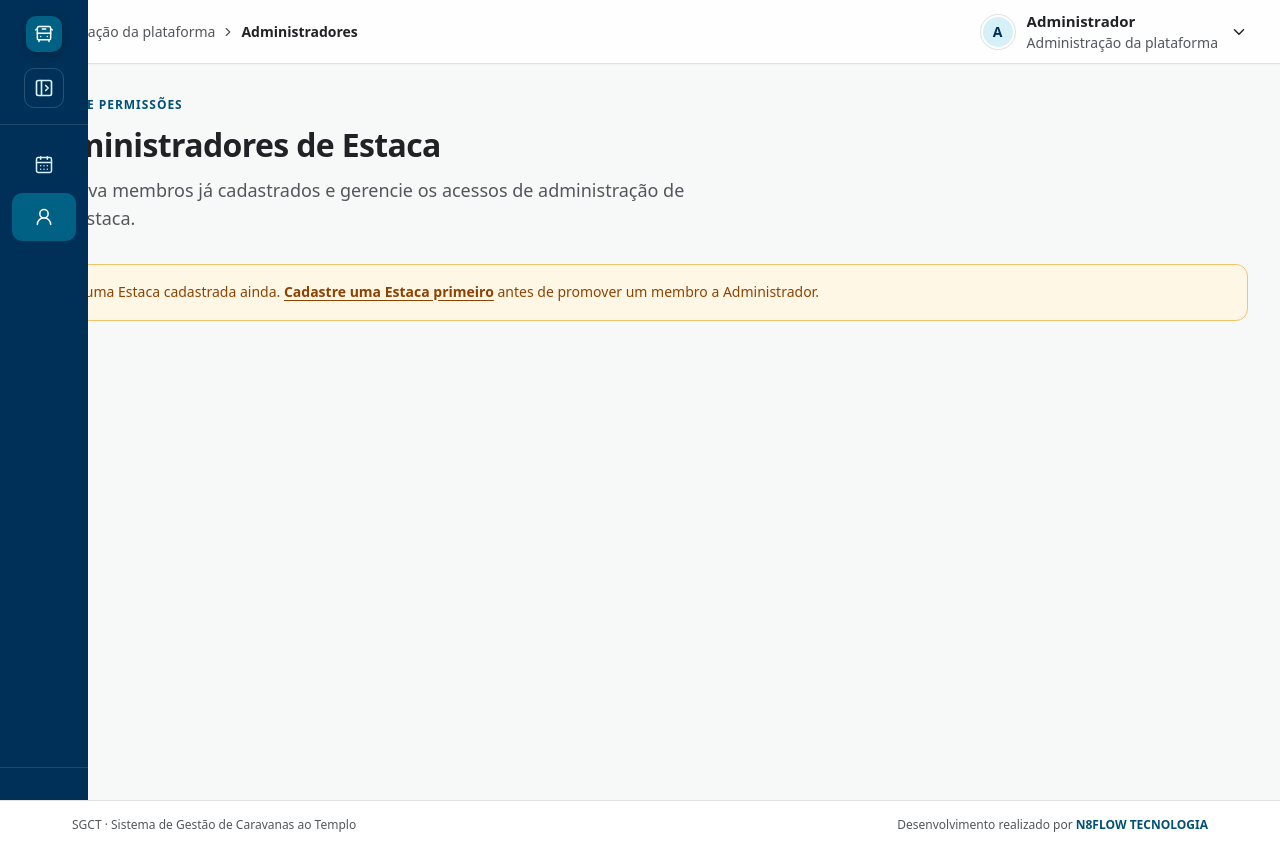
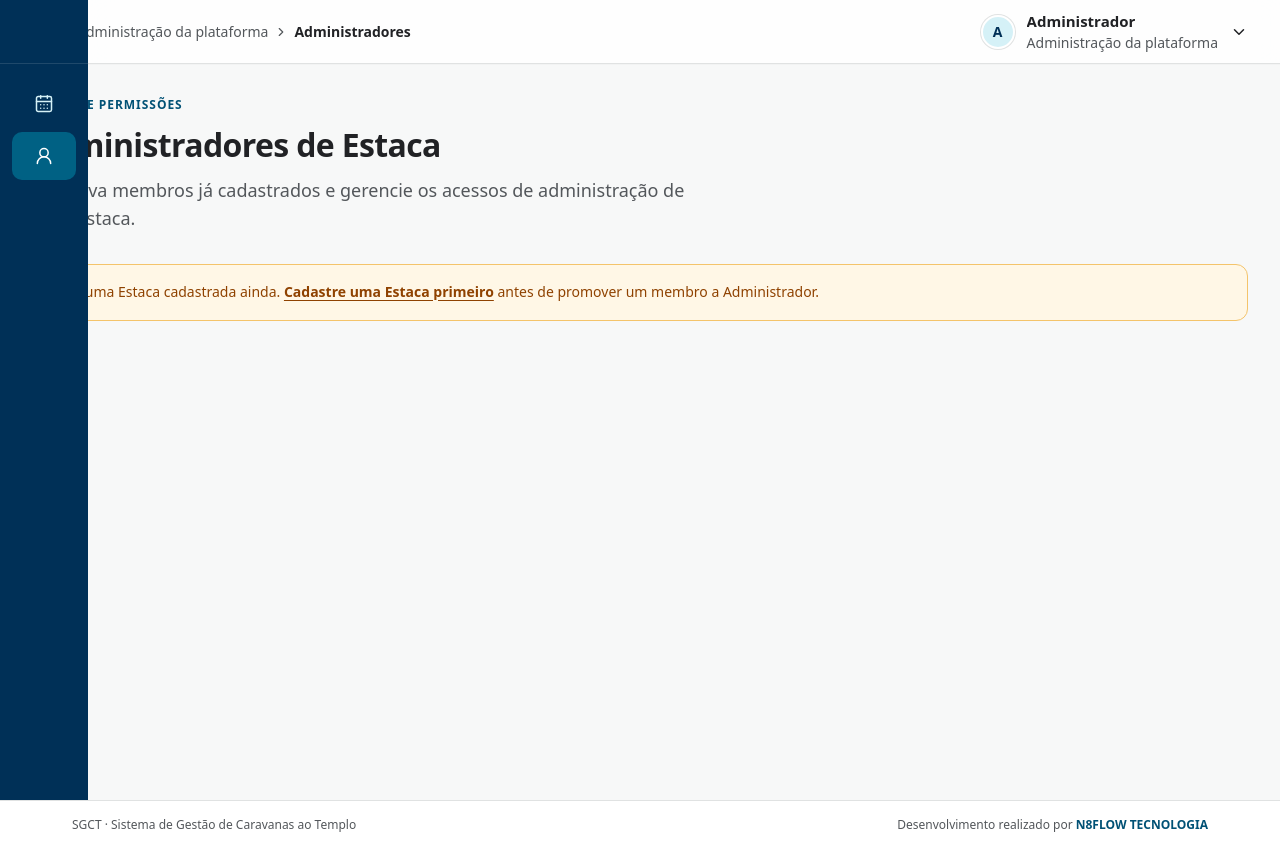
Before and after one commit to PedroNascimento/sgct, a Next.js app: page /admins in a window 1280 px wide. Both pictures are taken after a click on the button "Recolher menu lateral". Built offline with nearby package versions, Linux system fonts and the light colour scheme; no server answers.

Commit message:
style(ux): posicionar botão de colapso na topbar e ocultar logo no estado recolhido

```diff
--- a/src/app/globals.css
+++ b/src/app/globals.css
@@ -233,9 +233,11 @@ body:has(.workspace-chrome[data-collapsed="true"]) { --sidebar-width: 88px; }
 .workspace-sidebar nav a:hover { background: rgb(255 255 255 / 8%); color: white; }
 .workspace-sidebar nav a[aria-current="page"] { background: var(--color-brand-600); color: white; box-shadow: inset 3px 0 var(--color-brand-200); }
 .workspace-sidebar-footer { padding: 20px 24px; border-top: 1px solid rgb(255 255 255 / 12%); }
-.workspace-collapse { display: none; align-items: center; justify-content: center; flex-shrink: 0; width: 40px; height: 40px; margin-left: auto; border-radius: 10px; color: var(--color-brand-100); border: 1px solid rgb(255 255 255 / 16%); transition: background 150ms, color 150ms; }
-.workspace-collapse:hover { background: rgb(255 255 255 / 12%); color: white; }
-.workspace-collapse:focus-visible { outline: 3px solid var(--color-brand-200); outline-offset: 2px; }
+.workspace-collapse { display: none; align-items: center; justify-content: center; flex-shrink: 0; width: 36px; height: 36px; border-radius: 10px; background: white; color: var(--color-brand-700); border: 1px solid var(--color-border-subtle); box-shadow: 0 1px 2px rgb(13 15 16 / 4%); transition: background 150ms, border-color 150ms, color 150ms, box-shadow 150ms, transform 150ms; }
+.workspace-collapse:hover { background: var(--color-brand-50); border-color: var(--color-brand-200); color: var(--color-brand-900); box-shadow: 0 2px 6px rgb(0 97 132 / 10%); }
+.workspace-collapse:active { transform: translateY(1px); }
+.workspace-collapse:focus-visible { outline: 3px solid var(--color-brand-500); outline-offset: 2px; }
+.workspace-topbar-divider { display: none; width: 1px; height: 20px; background: var(--color-border-subtle); flex-shrink: 0; }
 .workspace-mobile-close { display: flex; align-items: center; justify-content: center; width: 48px; height: 48px; }
 .workspace-overlay { position: fixed; inset: 0; z-index: 50; background: rgb(13 15 16 / 48%); backdrop-filter: blur(3px); }
 .workspace-topbar { position: fixed; top: 0; right: 0; left: 0; height: 80px; z-index: 40; display: flex; align-items: center; justify-content: space-between; gap: 16px; padding: 0 24px; border-bottom: 1px solid var(--color-border-subtle); background: rgb(255 255 255 / 96%); backdrop-filter: blur(12px); }
@@ -282,12 +284,13 @@ body:has(.workspace-chrome[data-collapsed="true"]) { --sidebar-width: 88px; }
   .workspace-sidebar { width: var(--sidebar-width); transform: none; visibility: visible; }
   .workspace-topbar { left: var(--sidebar-width); padding: 0 32px; transition: left 180ms; }
   .workspace-menu-trigger, .workspace-mobile-close { display: none; }
-  .workspace-collapse { display: flex; }
+  .workspace-collapse { display: inline-flex; }
+  .workspace-topbar-divider { display: block; }
   .workspace-chrome[data-collapsed="true"] .sidebar-label { display: none; }
   .workspace-chrome[data-collapsed="true"] .workspace-nav-body { padding: 28px 12px; }
   .workspace-chrome[data-collapsed="true"] .workspace-sidebar nav a { justify-content: center; padding: 14px; }
-  .workspace-chrome[data-collapsed="true"] .workspace-brand { padding: 20px 12px; flex-direction: column; justify-content: center; gap: 16px; }
-  .workspace-chrome[data-collapsed="true"] .workspace-collapse { margin-left: 0; }
+  .workspace-chrome[data-collapsed="true"] .workspace-brand { padding: 0 12px; justify-content: center; }
+  .workspace-chrome[data-collapsed="true"] .workspace-brand > a { display: none; }
 }
 @media (max-width: 767px) {
   .workspace-topbar { padding: 0 12px; gap: 8px; }
@@ -407,10 +410,11 @@ body:has(.workspace-chrome[data-collapsed="true"]) { --sidebar-width: 88px; }
 .sgct-page:has(> .workspace-chrome[data-variant="console"]) .sgct-card:hover { box-shadow: 0 4px 8px rgb(13 15 16 / 4%), 0 14px 36px rgb(13 15 16 / 8%); }
 .sgct-page:has(> .workspace-chrome[data-variant="console"]) .sgct-eyebrow { letter-spacing: .08em; }
 @media (min-width: 1024px) {
-  .workspace-topbar { padding: 0 24px; }
+  .workspace-topbar { padding: 0 24px 0 16px; }
   .workspace-content { padding: 32px; }
-  .workspace-chrome[data-collapsed="true"] .workspace-brand { padding: 16px 12px; min-height: 64px; }
+  .workspace-chrome[data-collapsed="true"] .workspace-brand { padding: 0 12px; min-height: 64px; height: 64px; }
   .workspace-chrome[data-collapsed="true"] .workspace-nav-body { padding: 16px 12px; }
+  .workspace-chrome[data-collapsed="true"] .workspace-sidebar-footer { display: none; }
 }
 @media (max-width: 767px) {
   .workspace-content { padding: 16px 12px; }
--- a/src/components/ui/icons.tsx
+++ b/src/components/ui/icons.tsx
@@ -19,3 +19,51 @@ export const InfoIcon = icon(Info);
 export const AlertIcon = icon(TriangleAlert);
 export const BusIcon = icon(BusFront);
 export const BuildingIcon = icon(Building2);
+
+export function SidebarCollapseIcon(props: LucideProps) {
+  return (
+    <svg
+      xmlns="http://www.w3.org/2000/svg"
+      width="20"
+      height="20"
+      viewBox="0 0 24 24"
+      fill="none"
+      stroke="currentColor"
+      strokeWidth={1.8}
+      strokeLinecap="round"
+      strokeLinejoin="round"
+      aria-hidden="true"
+      {...props}
+    >
+      <rect x="2.5" y="3.5" width="19" height="17" rx="3" />
+      <path d="M2.5 6.5a3 3 0 0 1 3-3H9v17H5.5a3 3 0 0 1-3-3v-11Z" fill="currentColor" fillOpacity="0.18" stroke="none" />
+      <line x1="9" y1="3.5" x2="9" y2="20.5" />
+      <line x1="5" y1="8.5" x2="6.8" y2="8.5" />
+      <line x1="5" y1="12" x2="6.8" y2="12" />
+      <path d="m16.5 9.25-3 2.75 3 2.75" />
+    </svg>
+  );
+}
+
+export function SidebarExpandIcon(props: LucideProps) {
+  return (
+    <svg
+      xmlns="http://www.w3.org/2000/svg"
+      width="20"
+      height="20"
+      viewBox="0 0 24 24"
+      fill="none"
+      stroke="currentColor"
+      strokeWidth={1.8}
+      strokeLinecap="round"
+      strokeLinejoin="round"
+      aria-hidden="true"
+      {...props}
+    >
+      <rect x="2.5" y="3.5" width="19" height="17" rx="3" />
+      <path d="M2.5 6.5a3 3 0 0 1 3-3H8v17H5.5a3 3 0 0 1-3-3v-11Z" fill="currentColor" fillOpacity="0.18" stroke="none" />
+      <line x1="8" y1="3.5" x2="8" y2="20.5" />
+      <path d="m13.5 9.25 3 2.75-3 2.75" />
+    </svg>
+  );
+}
--- a/src/components/ui/workspace-chrome.tsx
+++ b/src/components/ui/workspace-chrome.tsx
@@ -1,10 +1,10 @@
 "use client";
 
 import Link from "next/link";
-import { Menu, X, PanelLeftClose, PanelLeftOpen, ChevronDown, ChevronRight, LogOut } from "lucide-react";
+import { Menu, X, ChevronDown, ChevronRight, LogOut } from "lucide-react";
 import { usePathname } from "next/navigation";
 import { useEffect, useRef, useState, useSyncExternalStore } from "react";
-import { BusIcon, CalendarIcon, CheckIcon, UserIcon, BuildingIcon } from "./icons";
+import { BusIcon, CalendarIcon, CheckIcon, UserIcon, BuildingIcon, SidebarCollapseIcon, SidebarExpandIcon } from "./icons";
 import { signOutAction, superAdminSignOutAction } from "@/app/auth-actions";
 
 interface Props {
@@ -112,9 +112,6 @@ export function WorkspaceChrome({ stakeSlug, context, name, role, mode }: Props)
           <Link href={mode === "platform" ? "/estacas" : prefix} aria-label="SGCT — Início" onClick={() => setMobileOpen(false)}>
             <span className="workspace-logo"><BusIcon className="h-5 w-5" /></span><span className="sidebar-label">SGCT<span className="workspace-brand-caption">Caravanas ao Templo</span></span>
           </Link>
-          <button type="button" className="workspace-collapse" onClick={toggleCollapsed} aria-expanded={!collapsed} aria-controls="workspace-navigation" aria-label={collapsed ? "Expandir menu lateral" : "Recolher menu lateral"} title={collapsed ? "Expandir menu lateral" : "Recolher menu lateral"}>
-            {collapsed ? <PanelLeftOpen size={20} aria-hidden="true" /> : <PanelLeftClose size={20} aria-hidden="true" />}
-          </button>
           <button type="button" className="workspace-mobile-close" onClick={() => setMobileOpen(false)} aria-label="Fechar menu"><X size={20} aria-hidden="true" /></button>
         </div>
         <div className="workspace-nav-body">
@@ -134,10 +131,14 @@ export function WorkspaceChrome({ stakeSlug, context, name, role, mode }: Props)
 
       <header className="workspace-topbar">
         <div className="flex min-w-0 items-center gap-3">
+          <button type="button" className="workspace-collapse" onClick={toggleCollapsed} aria-expanded={!collapsed} aria-controls="workspace-navigation" aria-label={collapsed ? "Expandir menu lateral" : "Recolher menu lateral"} title={collapsed ? "Expandir menu lateral" : "Recolher menu lateral"}>
+            {collapsed ? <SidebarExpandIcon className="h-5 w-5" /> : <SidebarCollapseIcon className="h-5 w-5" />}
+          </button>
           <button ref={menuButton} type="button" className="workspace-menu-trigger" aria-expanded={mobileOpen} aria-controls="workspace-navigation" onClick={() => setMobileOpen(true)} aria-label="Abrir menu de navegação">
             <Menu size={20} aria-hidden="true" />
             <span>Menu</span>
           </button>
+          <span className="workspace-topbar-divider" aria-hidden="true" />
           <div className="workspace-heading"><p className="workspace-context">{context || modeLabel}</p><ChevronRight className="workspace-heading-separator" size={14} aria-hidden="true" /><p className="truncate font-semibold text-[#212225]" aria-current="page">{active?.label || modeLabel}</p></div>
         </div>
         <div ref={account} className="workspace-account" onBlur={(event) => { if (!event.currentTarget.contains(event.relatedTarget as Node)) setAccountOpen(false); }}>
```
Also changed, not shown: 1 other file (tests, documents, lock files or other folders).
